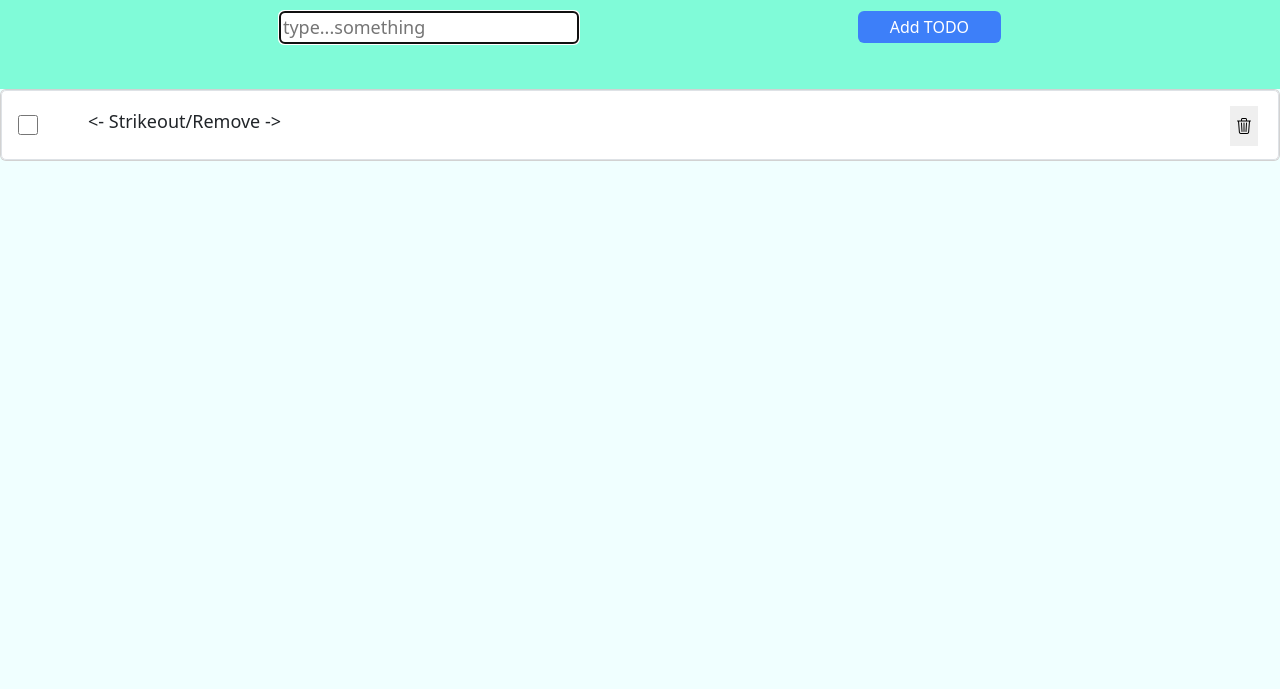
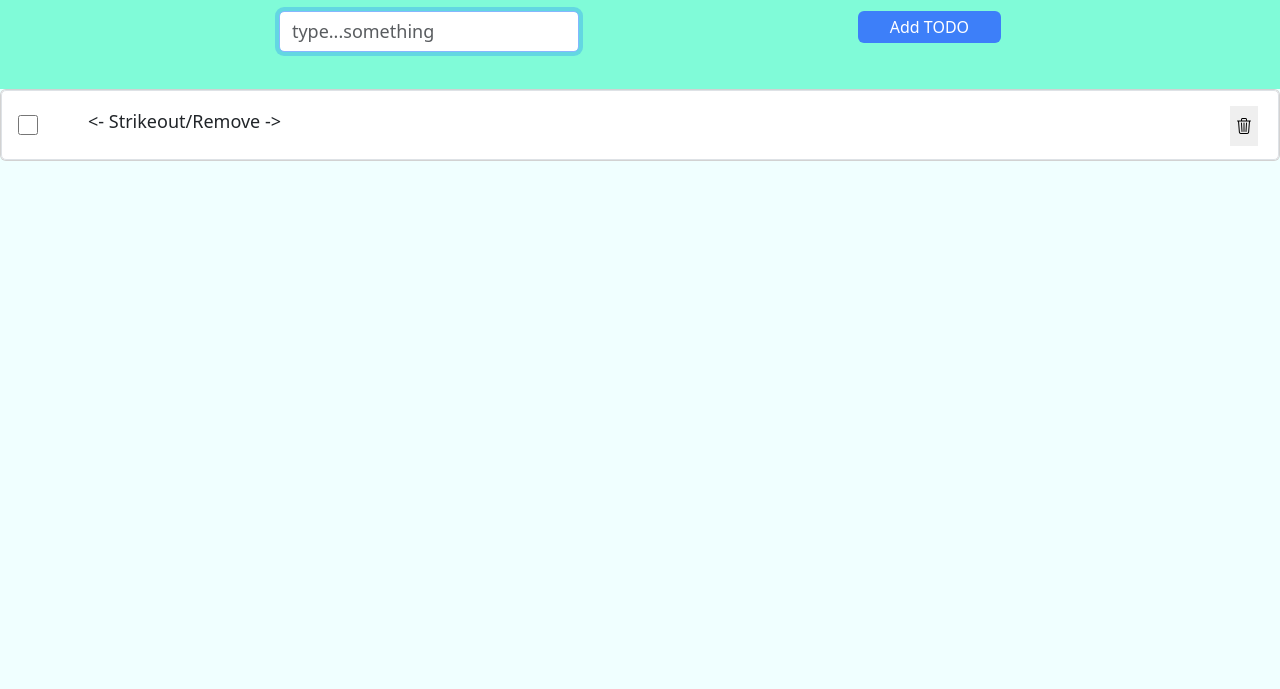
Before and after one commit to krAbhi02/My-ToDo-List, a plain HTML site: page index.html in a window 1280 px wide. Shown: the part 111-800 px from the top of the page. Drawn offline with nearby package versions, Linux system fonts and the light colour scheme.

Commit message:
Update index.html

```diff
--- a/index.html
+++ b/index.html
@@ -18,7 +18,7 @@
         <h1> ToDo List</h1><br>
         <div class="nav-box">
           <div class="text">
-            <input type="text" id="input-box" placeholder="type...something" autofocus/>
+            <input type="text" class ="form-control" id="input-box" placeholder="type...something" autofocus/>
           </div>
           <div class="todo">
             <button class="btn btn-primary add" onclick="addToDo()">Add TODO</button>
```
